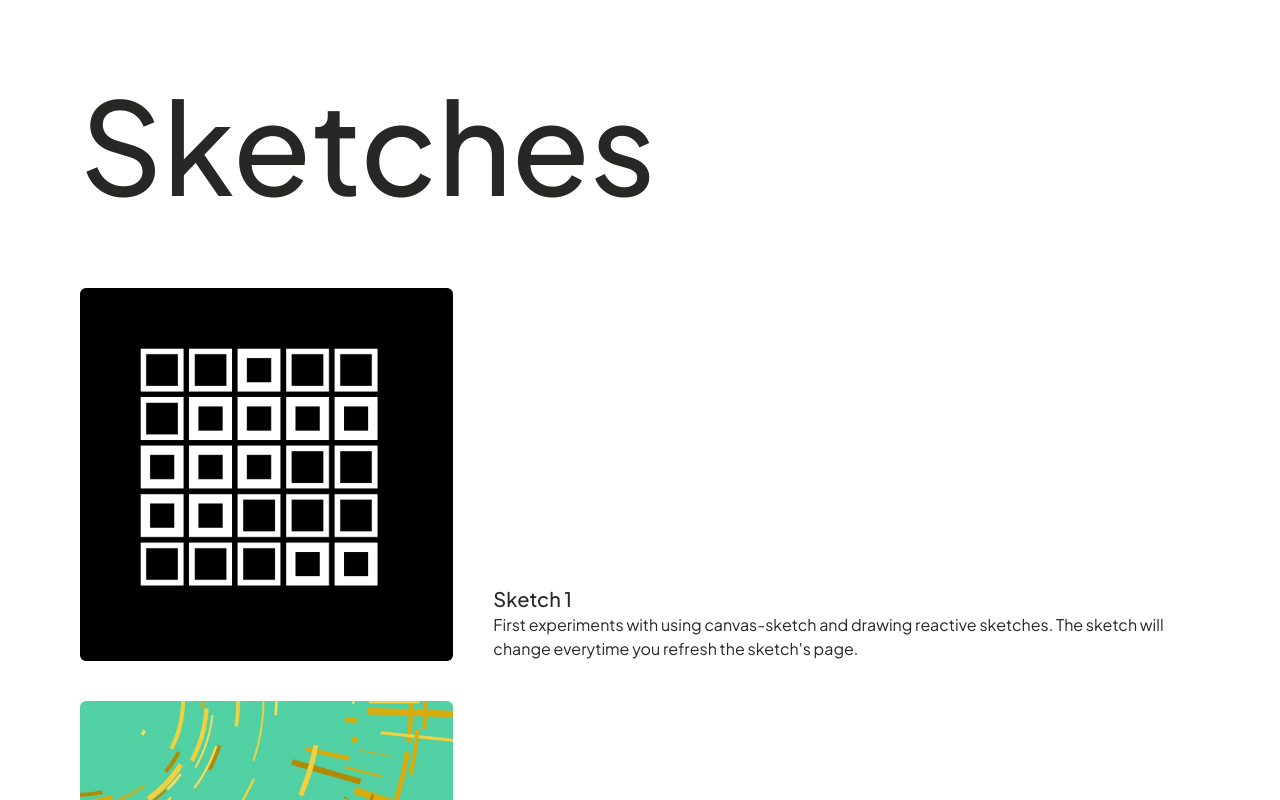
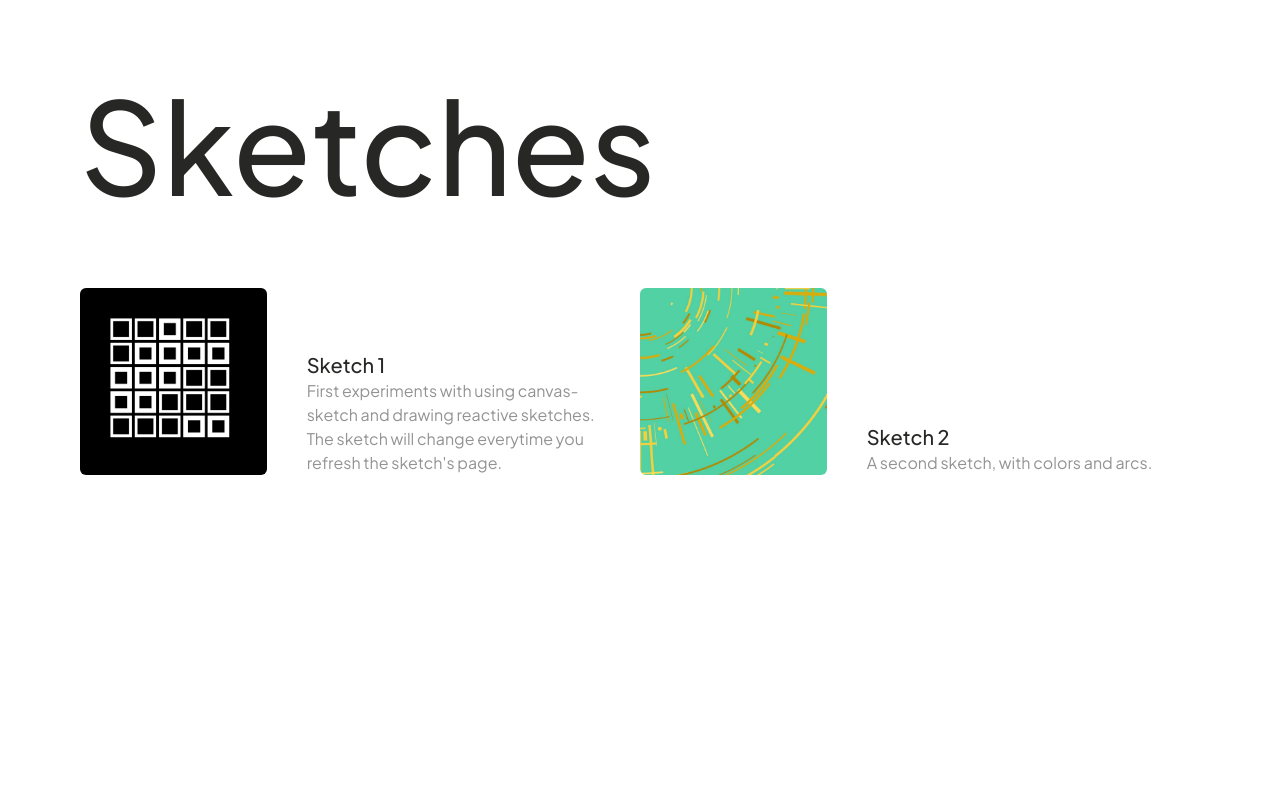
Before and after one commit to dinocosta/dino.codes.next, a Next.js app: page /sketches in a window 1280 px wide. Shown: the top 800 px of the page. Built offline with nearby package versions, Linux system fonts and the light colour scheme.

Commit message:
Update sketches and colorscheme's gray

```diff
--- a/components/sketch_preview.js
+++ b/components/sketch_preview.js
@@ -2,17 +2,15 @@ import Image from 'next/image'
 import Link from 'next/link'
 
 export default function SketchPreview({ id, image, description }) {
-	return (
-		<div key={id} className='grid grid-cols-3 mb-10'>
-			<div className='relative w-full aspect-square'>
-				<Image src={image} fill='true' className='rounded-md' />
-			</div>
-			<div className='flex flex-col col-span-2 pl-10'>
-				<Link href={`/sketches/${id}`} className='mt-auto'>
-					<h2 className='font-medium text-xl'>Sketch {id}</h2>
-				</Link>
-				<p>{description}</p>
-			</div>
+	return [
+		<div className='relative w-full aspect-square col-span-1 mb-10'>
+			<Image src={image} fill='true' className='rounded-md' />
+		</div>,
+		<div className='flex flex-col col-span-2 px-10 mb-10'>
+			<Link href={`/sketches/${id}`} className='mt-auto'>
+				<h2 className='font-medium text-xl'>Sketch {id}</h2>
+			</Link>
+			<p className='text-gray'>{description}</p>
 		</div>
-	)
+	]
 }
--- a/pages/sketches.js
+++ b/pages/sketches.js
@@ -13,11 +13,13 @@ export async function getStaticProps() {
 
 export default function Sketches({ sketchesData }) {
 	return (
-		<div className="lg:pt-20 md:pt-10 pt-5">
-			<h1 className="block font-medium text-6xl lg:text-9xl mb-20">Sketches</h1>
-				{sketchesData.map(({ id, image, description }) =>
-					<SketchPreview id={id} image={image} description={description} />
-				)}
+		<div className='lg:pt-20 md:pt-10 pt-5'>
+			<h1 className='block font-medium text-6xl lg:text-9xl mb-20'>Sketches</h1>
+				<div className='grid grid-cols-3 lg:grid-cols-6'>
+					{sketchesData.map(({ id, image, description }) =>
+						<SketchPreview id={id} image={image} description={description} />
+					)}
+				</div>
 		</div>
 	)
 }
--- a/tailwind.config.js
+++ b/tailwind.config.js
@@ -10,7 +10,7 @@ module.exports = {
 			'white': '#FFFFFF',
 			'orange': '#F3B440',
 			'black': '#272725',
-			'gray': '#E5E4DF'
+			'gray': '#939393'
 		},
     extend: {
     },
```
